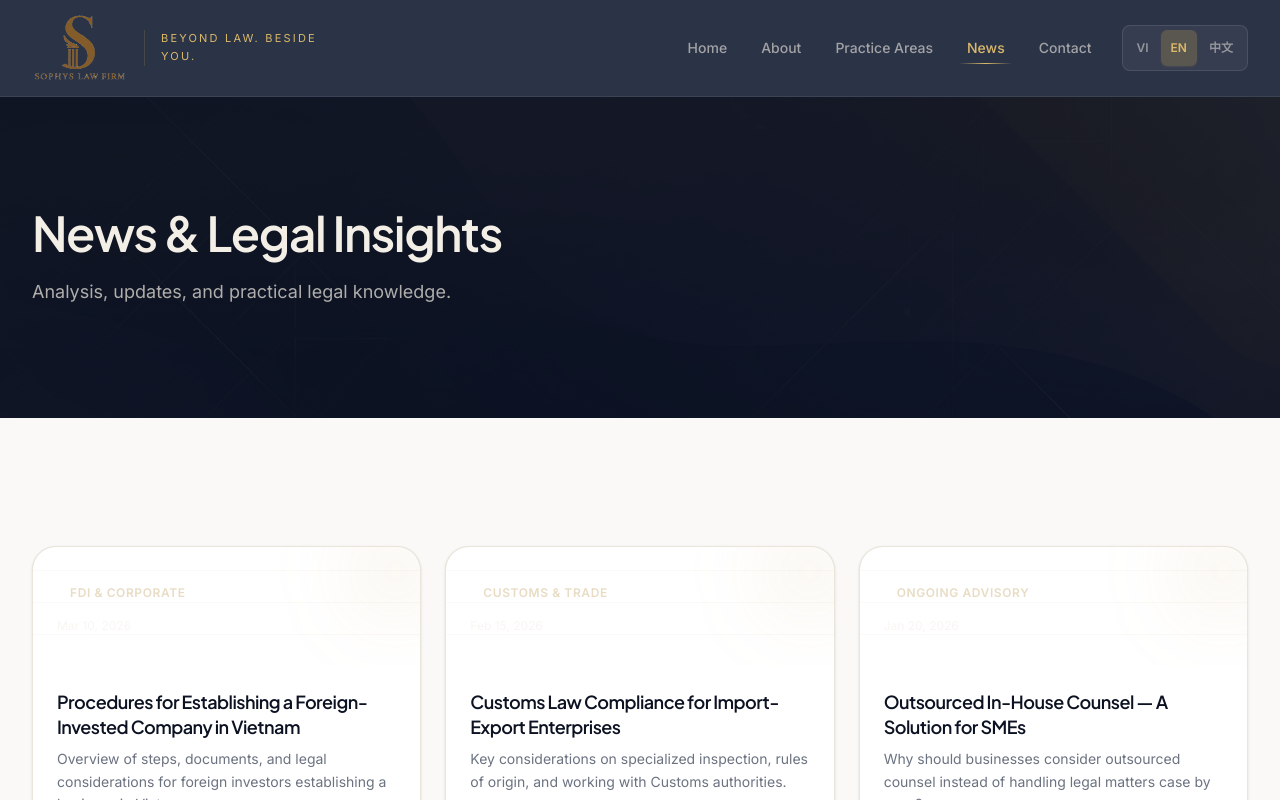
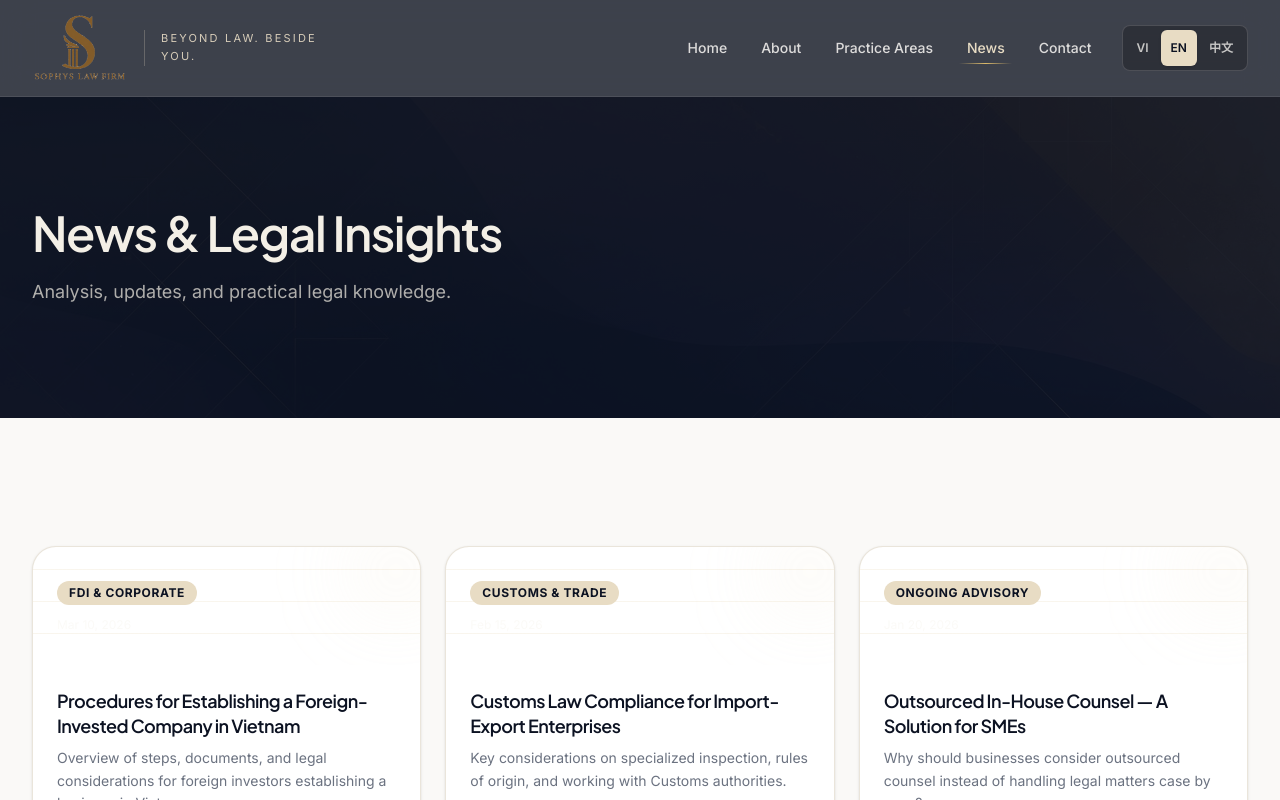
Before and after one commit to alejandrodev-vn/law-firm-website, a Next.js app: page /en/news in a window 1280 px wide. Shown: the top 800 px of the page. Built offline with nearby package versions, Linux system fonts and the light colour scheme.

Commit message:
Fix contrast on header, hero, CTA panel, and news cards
Apply consistent glass navy header, stronger hero top gradient, readable
champagne/ivory text on dark CTA panel, and champagne category badges on news cards.

```diff
--- a/src/app/globals.css
+++ b/src/app/globals.css
@@ -235,9 +235,23 @@ h1, h2, h3, h4 {
     0deg,
     transparent,
     transparent 31px,
-    rgba(196, 160, 82, 0.06) 31px,
-    rgba(196, 160, 82, 0.06) 32px
+    rgba(196, 160, 82, 0.1) 31px,
+    rgba(196, 160, 82, 0.1) 32px
   );
+}
+
+.header-glass {
+  background: rgba(8, 13, 28, 0.78);
+  backdrop-filter: blur(16px);
+  -webkit-backdrop-filter: blur(16px);
+  border-bottom: 1px solid rgba(255, 255, 255, 0.08);
+}
+
+.header-glass-scrolled {
+  background: rgba(8, 13, 28, 0.92);
+  backdrop-filter: blur(18px);
+  -webkit-backdrop-filter: blur(18px);
+  border-bottom: 1px solid rgba(255, 255, 255, 0.1);
 }
 
 .focus-ring:focus-visible {
--- a/src/components/CtaBanner.tsx
+++ b/src/components/CtaBanner.tsx
@@ -23,22 +23,29 @@ export default function CtaBanner({ title, subtitle, cta, ctaSecondary }: Props)
           className="object-cover object-center"
           sizes="100vw"
         />
-        <div className="absolute inset-0 bg-gradient-to-br from-navy/92 via-burgundy/75 to-navy/90" />
-        <div className="absolute inset-0 hero-pattern opacity-30" />
+        <div className="absolute inset-0 bg-gradient-to-br from-navy/88 via-burgundy/70 to-navy/88" />
+        <div className="absolute inset-0 hero-pattern opacity-20" />
       </div>
 
       <div className="relative mx-auto max-w-4xl px-4 md:px-6 lg:px-8">
-        <Reveal className="rounded-3xl border border-white/10 bg-navy/30 px-6 py-10 text-center backdrop-blur-sm sm:px-10 sm:py-12 md:px-14 md:py-14">
-          <p className="font-sans text-[10px] font-semibold tracking-[0.28em] text-champagne uppercase sm:text-xs">
+        <Reveal className="relative overflow-hidden rounded-3xl border border-white/12 bg-[rgba(8,13,28,0.62)] px-6 py-10 text-center backdrop-blur-md sm:px-10 sm:py-12 md:px-14 md:py-14">
+          <div
+            className="pointer-events-none absolute inset-0"
+            style={{
+              background:
+                "radial-gradient(ellipse 80% 70% at 50% 45%, rgba(232, 220, 196, 0.1) 0%, transparent 65%)",
+            }}
+          />
+          <p className="relative font-sans text-[10px] font-semibold tracking-[0.28em] text-champagne/90 uppercase sm:text-xs">
             Consultation
           </p>
-          <h2 className="mt-3 font-display text-2xl font-semibold text-ivory sm:text-3xl md:text-4xl">
+          <h2 className="relative mt-3 font-display text-2xl font-semibold text-ivory sm:text-3xl md:text-4xl">
             {title}
           </h2>
-          <p className="mx-auto mt-4 max-w-xl font-sans text-sm leading-relaxed text-cream/75 sm:text-base md:text-lg">
+          <p className="relative mx-auto mt-4 max-w-xl font-sans text-sm leading-relaxed text-ivory/80 sm:text-base md:text-lg">
             {subtitle}
           </p>
-          <div className="mt-8 flex flex-col items-center justify-center gap-3 sm:mt-10 sm:flex-row sm:gap-4">
+          <div className="relative mt-8 flex flex-col items-center justify-center gap-3 sm:mt-10 sm:flex-row sm:gap-4">
             <Link
               href="/contact"
               className="focus-ring inline-flex min-h-11 w-full max-w-xs items-center justify-center rounded-full bg-gold px-8 py-3.5 text-sm font-semibold text-navy transition-all duration-300 hover:bg-gold-light hover:shadow-lg hover:shadow-gold/15 sm:w-auto sm:max-w-none sm:px-12"
@@ -47,10 +54,10 @@ export default function CtaBanner({ title, subtitle, cta, ctaSecondary }: Props)
             </Link>
             <a
               href={`tel:${siteConfig.phoneTel}`}
-              className="focus-ring inline-flex min-h-11 w-full max-w-xs items-center justify-center gap-2 rounded-full border border-white/20 px-6 py-3.5 text-sm font-medium text-cream transition-colors hover:border-gold/40 hover:text-gold-light sm:w-auto"
+              className="focus-ring inline-flex min-h-11 w-full max-w-xs items-center justify-center gap-2 rounded-full border border-white/25 bg-white/5 px-6 py-3.5 text-sm font-medium text-ivory transition-colors hover:border-champagne/40 hover:bg-white/10 sm:w-auto"
             >
-              <span className="text-cream/50">{ctaSecondary}</span>
-              <span className="font-semibold">{siteConfig.phone}</span>
+              <span className="text-ivory/75">{ctaSecondary}</span>
+              <span className="font-semibold text-ivory">{siteConfig.phone}</span>
             </a>
           </div>
         </Reveal>
--- a/src/components/Header.tsx
+++ b/src/components/Header.tsx
@@ -22,8 +22,6 @@ export default function Header() {
   const [menuOpen, setMenuOpen] = useState(false);
   const [scrolled, setScrolled] = useState(false);
 
-  const isHome = pathname === "/";
-
   useEffect(() => {
     const onScroll = () => setScrolled(window.scrollY > 24);
     onScroll();
@@ -43,15 +41,11 @@ export default function Header() {
     return pathname.startsWith(href);
   };
 
-  const headerBg = scrolled
-    ? "border-b border-white/10 bg-navy/95 shadow-lg shadow-black/20"
-    : isHome
-      ? "border-b border-white/5 bg-navy/40"
-      : "border-b border-white/8 bg-navy-mid/90";
-
   return (
     <header
-      className={`sticky top-0 z-50 backdrop-blur-xl transition-all duration-500 ${headerBg}`}
+      className={`sticky top-0 z-50 transition-all duration-300 ${
+        scrolled ? "header-glass-scrolled shadow-lg shadow-black/25" : "header-glass"
+      }`}
     >
       <div className="mx-auto flex max-w-7xl items-center justify-between px-4 py-2.5 sm:py-3 md:px-6 lg:px-8">
         <Link
@@ -66,7 +60,7 @@ export default function Header() {
             className="h-11 w-auto shrink-0 object-contain transition-opacity duration-300 group-hover:opacity-90 sm:h-14 md:h-16 lg:h-[4.5rem]"
             priority
           />
-          <span className="hidden border-l border-gold/20 pl-3 text-[10px] leading-relaxed tracking-[0.18em] text-gold-light uppercase sm:pl-4 sm:text-[11px] sm:tracking-[0.2em] md:block lg:max-w-[12rem]">
+          <span className="hidden border-l border-champagne/25 pl-3 text-[10px] leading-relaxed tracking-[0.18em] text-champagne/90 uppercase sm:pl-4 sm:text-[11px] sm:tracking-[0.2em] md:block lg:max-w-[12rem]">
             {tMeta("tagline")}
           </span>
         </Link>
@@ -81,8 +75,8 @@ export default function Header() {
                 data-active={active}
                 className={`nav-link focus-ring rounded-lg px-2.5 py-2.5 text-xs font-medium transition-colors duration-300 md:px-3 md:text-sm lg:px-4 ${
                   active
-                    ? "text-gold-light"
-                    : "text-cream/60 hover:text-cream"
+                    ? "text-champagne"
+                    : "text-ivory/85 hover:text-ivory"
                 }`}
               >
                 {t(item.key)}
@@ -97,7 +91,7 @@ export default function Header() {
           <button
             type="button"
             onClick={() => setMenuOpen(!menuOpen)}
-            className="focus-ring rounded-lg p-2.5 text-cream/80 transition-colors hover:bg-white/10"
+            className="focus-ring rounded-lg p-2.5 text-ivory transition-colors hover:bg-white/10"
             aria-label="Toggle menu"
             aria-expanded={menuOpen}
           >
@@ -113,7 +107,7 @@ export default function Header() {
       </div>
 
       {menuOpen && (
-        <nav className="max-h-[70vh] overflow-y-auto border-t border-white/10 bg-navy/97 px-4 py-3 backdrop-blur-xl md:hidden">
+        <nav className="max-h-[70vh] overflow-y-auto border-t border-white/12 bg-[rgba(8,13,28,0.97)] px-4 py-3 backdrop-blur-xl md:hidden">
           {navItems.map((item) => {
             const active = isActive(item.href);
             return (
@@ -123,8 +117,8 @@ export default function Header() {
                 onClick={() => setMenuOpen(false)}
                 className={`focus-ring flex min-h-11 items-center gap-3 rounded-xl px-4 py-3 text-sm transition-colors ${
                   active
-                    ? "border-l-2 border-gold bg-gold/10 pl-[14px] font-medium text-gold-light"
-                    : "text-cream/75 hover:bg-white/5 hover:text-cream"
+                    ? "border-l-2 border-champagne bg-champagne/10 pl-[14px] font-medium text-champagne"
+                    : "text-ivory/80 hover:bg-white/8 hover:text-ivory"
                 }`}
               >
                 {t(item.key)}
--- a/src/components/HeroSection.tsx
+++ b/src/components/HeroSection.tsx
@@ -34,9 +34,10 @@ export default function HeroSection({
           poster={siteConfig.heroPoster}
           className="h-full w-full object-cover object-center"
         />
-        <div className="absolute inset-0 bg-gradient-to-r from-navy/82 via-navy/45 to-navy/25 sm:from-navy/78 sm:via-navy/30 sm:to-navy/10" />
-        <div className="absolute inset-0 bg-gradient-to-t from-navy/55 via-transparent to-navy/20" />
-        <div className="hero-pattern absolute inset-0 opacity-35" />
+        <div className="absolute inset-0 bg-gradient-to-r from-navy/92 via-navy/60 to-navy/35 sm:from-navy/88 sm:via-navy/50 sm:to-navy/20" />
+        <div className="absolute inset-0 bg-gradient-to-b from-navy/85 via-navy/25 to-transparent" />
+        <div className="absolute inset-0 bg-gradient-to-t from-navy/65 via-navy/15 to-transparent" />
+        <div className="hero-pattern absolute inset-0 opacity-25" />
       </div>
 
       <div className="hero-float-1 absolute -right-20 top-1/4 hidden h-72 w-72 rounded-full bg-gold/5 blur-3xl sm:block md:h-96 md:w-96" />
--- a/src/components/LanguageSwitcher.tsx
+++ b/src/components/LanguageSwitcher.tsx
@@ -25,7 +25,7 @@ export default function LanguageSwitcher({ compact = false }: Props) {
 
   return (
     <div
-      className={`flex items-center gap-0.5 rounded-lg border border-white/10 bg-white/5 p-0.5 sm:p-1 ${
+      className={`flex items-center gap-0.5 rounded-lg border border-white/15 bg-black/25 p-0.5 sm:p-1 ${
         compact ? "ml-0" : "ml-2 sm:ml-3"
       }`}
     >
@@ -36,8 +36,8 @@ export default function LanguageSwitcher({ compact = false }: Props) {
           onClick={() => switchLocale(loc.code)}
           className={`focus-ring min-h-8 rounded-md px-1.5 py-1 text-[10px] font-semibold transition-all sm:min-h-9 sm:px-2.5 sm:py-1 sm:text-xs ${
             locale === loc.code
-              ? "bg-gold/25 text-gold-light shadow-sm shadow-gold/10"
-              : "text-cream/50 hover:bg-white/5 hover:text-cream/90"
+              ? "bg-champagne text-navy shadow-sm"
+              : "text-ivory/75 hover:bg-white/8 hover:text-ivory"
           }`}
         >
           {loc.label}
--- a/src/components/NewsCard.tsx
+++ b/src/components/NewsCard.tsx
@@ -26,11 +26,13 @@ export default function NewsCard({ article, locale, readMore, index = 0 }: Props
         className="card-hover group flex h-full flex-col overflow-hidden rounded-2xl border border-cream-dark/80 bg-white shadow-sm sm:rounded-3xl"
       >
         <div className="legal-lines relative overflow-hidden bg-gradient-to-br from-navy via-navy-mid to-navy-light px-5 py-6 sm:px-6 sm:py-8">
-          <div className="pointer-events-none absolute -right-6 -top-6 h-24 w-24 rounded-full bg-gold/10 blur-2xl" />
-          <span className="relative inline-block rounded-full border border-white/15 bg-white/10 px-3 py-1 text-[10px] font-semibold tracking-wider text-champagne uppercase sm:text-xs">
+          <div className="pointer-events-none absolute -right-6 -top-6 h-24 w-24 rounded-full bg-champagne/15 blur-2xl" />
+          <span className="relative inline-block rounded-full bg-champagne px-3 py-1 text-[10px] font-bold tracking-wider text-navy uppercase sm:text-xs">
             {getLocalizedText(article.category, locale)}
           </span>
-          <time className="relative mt-3 block font-sans text-xs text-cream/55">{formattedDate}</time>
+          <time className="relative mt-3 block font-sans text-xs text-ivory/75">
+            {formattedDate}
+          </time>
         </div>
         <div className="flex flex-1 flex-col p-5 sm:p-6">
           <h3 className="font-display text-base font-semibold leading-snug text-navy transition-colors duration-300 group-hover:text-burgundy sm:text-lg">
```
